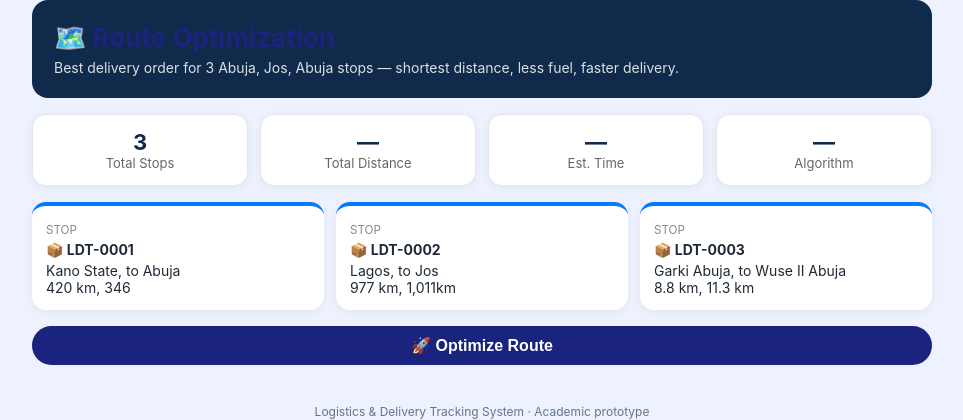
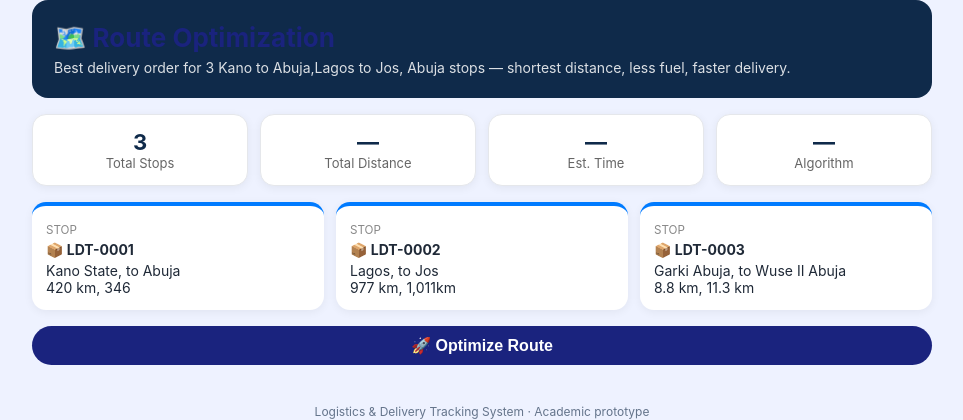
Before and after one commit to Cissey-Cyber/logistics-app, a Flask app: page /routes in a window 1280 px wide. Shown: the part 58-478 px from the top of the page, without its empty margins (158-1121 px from the left). Run offline with Flask 3, Linux system fonts and the light colour scheme; parts of the project's set-up code (start-up, migrations or seed data) failed here and were passed over; some libraries are stand-ins or nearby versions.

Commit message:
Refactor route optimization HTML template

```diff
--- a/templates/routes.html
+++ b/templates/routes.html
@@ -28,7 +28,7 @@
 <div class="route-page">
   <div class="route-head">
     <h2>🗺️ Route Optimization</h2>
-    <p>Best delivery order for 3 Abuja, Jos, Abuja stops — shortest distance, less fuel, faster delivery.</p>
+    <p>Best delivery order for 3 Kano to Abuja,Lagos to Jos, Abuja stops — shortest distance, less fuel, faster delivery.</p>
   </div>
   <div class="stats">
     <div class="stat"><b>3</b><span>Total Stops</span></div>
```
